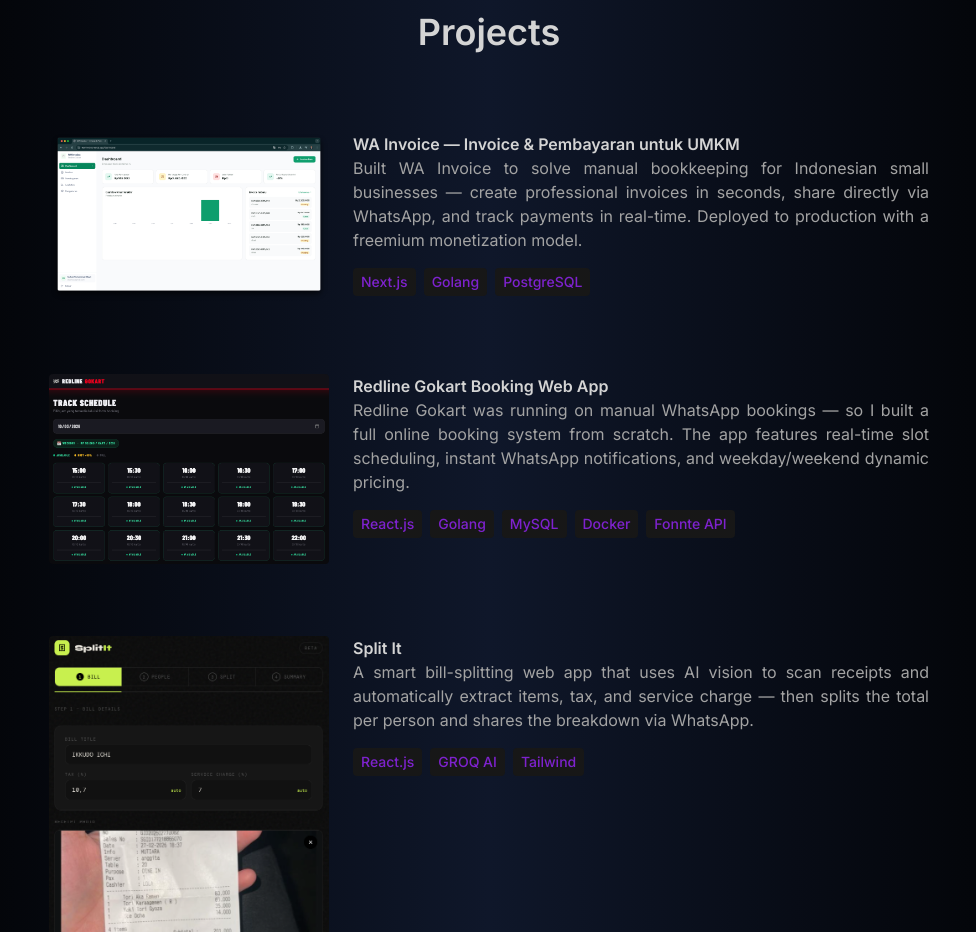
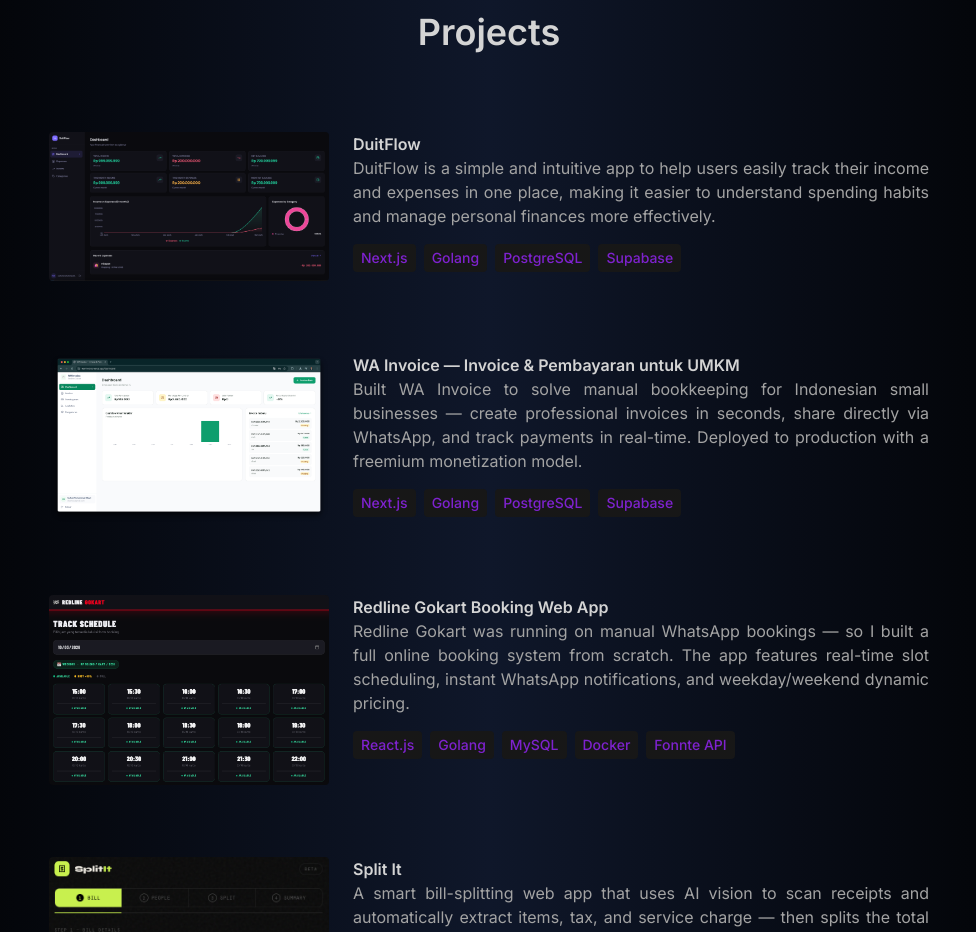
Before and after one commit to dhavisiregar/portfolio, a React (Vite) app: page / in a window 1280 px wide. Shown: the part 3940-4872 px from the top of the page, without its empty margins (151-1127 px from the left). Built offline with nearby package versions, Linux system fonts and the light colour scheme.

Commit message:
add project

```diff
--- a/src/components/Projects.jsx
+++ b/src/components/Projects.jsx
@@ -10,19 +10,29 @@
 import project8 from "../assets/9.png";
 import project9 from "../assets/10.png";
 import project10 from "../assets/11.png";
+import project11 from "../assets/12.png";
 
 const projects = [
   {
     id: 1,
+    title: "DuitFlow",
+    description:
+      "DuitFlow is a simple and intuitive app to help users easily track their income and expenses in one place, making it easier to understand spending habits and manage personal finances more effectively.",
+    image: project11,
+    link: "https://expense-manager-duitflow.vercel.app/",
+    technologies: ["Next.js", "Golang", "PostgreSQL", "Supabase"],
+  },
+  {
+    id: 2,
     title: "WA Invoice — Invoice & Pembayaran untuk UMKM",
     description:
       "Built WA Invoice to solve manual bookkeeping for Indonesian small businesses — create professional invoices in seconds, share directly via WhatsApp, and track payments in real-time. Deployed to production with a freemium monetization model.",
     image: project10,
     link: "https://wa-invoice.vercel.app/",
-    technologies: ["Next.js", "Golang", "PostgreSQL"],
+    technologies: ["Next.js", "Golang", "PostgreSQL", "Supabase"],
   },
   {
-    id: 2,
+    id: 3,
     title: "Redline Gokart Booking Web App",
     description:
       "Redline Gokart was running on manual WhatsApp bookings — so I built a full online booking system from scratch. The app features real-time slot scheduling, instant WhatsApp notifications, and weekday/weekend dynamic pricing.",
@@ -31,7 +41,7 @@
     technologies: ["React.js", "Golang", "MySQL", "Docker", "Fonnte API"],
   },
   {
-    id: 3,
+    id: 4,
     title: "Split It",
     description:
       "A smart bill-splitting web app that uses AI vision to scan receipts and automatically extract items, tax, and service charge — then splits the total per person and shares the breakdown via WhatsApp.",
@@ -40,7 +50,7 @@
     technologies: ["React.js", "GROQ AI", "Tailwind"],
   },
   {
-    id: 4,
+    id: 5,
     title: "Masak Apa?",
     description:
       "Masak Apa? lets you input ingredients you have at home and instantly finds matching Indonesian recipes — with match percentage, missing ingredients, and step-by-step cooking instructions.",
@@ -49,7 +59,7 @@
     technologies: ["React.js", "Golang", "GROQ AI", "MySQL"],
   },
   {
-    id: 5,
+    id: 6,
     title: "Calorie Scanner",
     description:
       "Ever wondered how many calories are in that plate of nasi goreng? Just snap a photo and find out. Calorie Scanner uses AI to instantly estimate the nutrition info of any food — no manual logging, no guessing.",
@@ -58,7 +68,7 @@
     technologies: ["React.js", "GROQ AI", "Tailwind"],
   },
   {
-    id: 6,
+    id: 7,
     title: "Company Website",
     description:
       "Helvete Records, established in 1991, is a premier record label and retail destination dedicated to delivering the most intense and authentic metal music experience.",
@@ -67,7 +77,7 @@
     technologies: ["Next.js", "Tailwind", "TypeScript"],
   },
   {
-    id: 7,
+    id: 8,
     title: "Kanban Board",
     description:
       "A Kanban board is a visual tool for project management with columns representing stages of work, such as To Do, In Progress, and Done. Each task is represented by a card that moves across columns as progress is made. This board helps teams view the overall work, identify bottlenecks, and improve process efficiency.",
@@ -76,7 +86,7 @@
     technologies: ["React.js", "Tailwind", "TypeScript", "DND-Kit"],
   },
   {
-    id: 8,
+    id: 9,
     title: "Filament Admin Dashboard",
     description:
       "Filament is a modern, responsive, and feature-rich admin dashboard template built with Tailwind CSS and React. It provides a clean and professional design that is easy to use and customize.",
@@ -85,7 +95,7 @@
     technologies: ["FilamentPHP", "PHP", "Laravel", "MySQL"],
   },
   {
-    id: 9,
+    id: 10,
     title: "Calculator App",
     description:
       "A modern calculator application with a clean interface and smooth animations.",
@@ -94,7 +104,7 @@
     technologies: ["React.js", "Tailwind", "JavaScript"],
   },
   {
-    id: 10,
+    id: 11,
     title: "Weather App",
     description:
       "This application allows you to get up-to-date weather information worldwide with a clean and intuitive interface.",
```
Also changed, not shown: src/assets/12.png (added).
